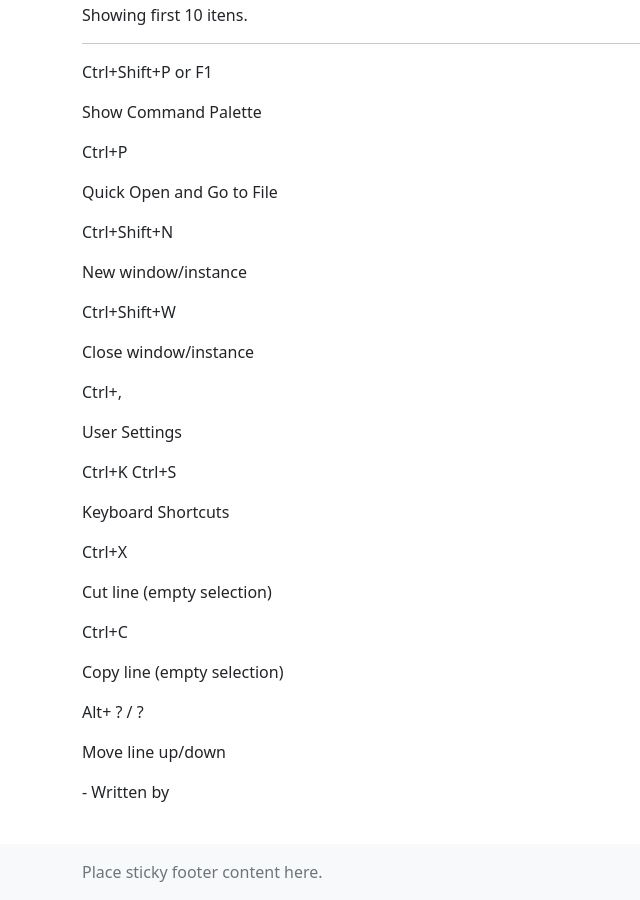
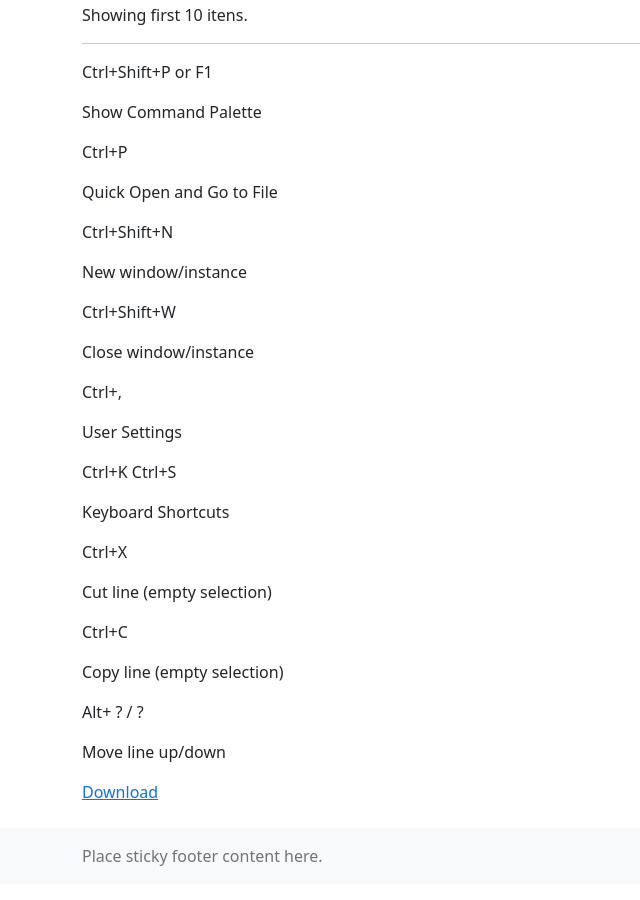
Before and after one commit to ConradoAlmeida/cheatsheets, a Jekyll site: the page built from index.html, in a window 1280 px wide and 900 px high, scrolled down 1027 px. Shown: the whole window, without its empty margins (0-640 px from the left). Built offline with Jekyll 4.4.1, drawn with Linux system fonts in a browser that asks for light colours.

Commit message:
botao download index.html

```diff
--- a/_layouts/default.html
+++ b/_layouts/default.html
@@ -80,6 +80,8 @@
 <main class="container py-4">
 <script src="https://cdn.jsdelivr.net/npm/bootstrap@5.0.2/dist/js/bootstrap.bundle.min.js" integrity="sha384-MrcW6ZMFYlzcLA8Nl+NtUVF0sA7MsXsP1UyJoMp4YLEuNSfAP+JcXn/tWtIaxVXM" crossorigin="anonymous"></script>
 <script async="" src="https://cdn.jsdelivr.net/npm/masonry-layout@4.2.2/dist/masonry.pkgd.min.js" integrity="sha384-GNFwBvfVxBkLMJpYMOABq3c+d3KnQxudP/mGPkzpZSTYykLBNsZEnG2D9G/X/+7D" crossorigin="anonymous"></script>
+<!-- Place this tag in your head or just before your close body tag. -->
+<script async defer src="https://buttons.github.io/buttons.js"></script>
 
 
 
--- a/index.html
+++ b/index.html
@@ -25,4 +25,6 @@ layout: default
 {% endfor %}
 
 </div>
-<p>{{ page.date }} - Written by {{ page.author }}</p>
+
+<!-- Place this tag where you want the button to render. -->
+<a class="github-button" href="https://github.com/ConradoAlmeida/cheatsheets/archive/HEAD.zip" data-icon="octicon-download" aria-label="Download ConradoAlmeida/cheatsheets on GitHub">Download</a>
```
